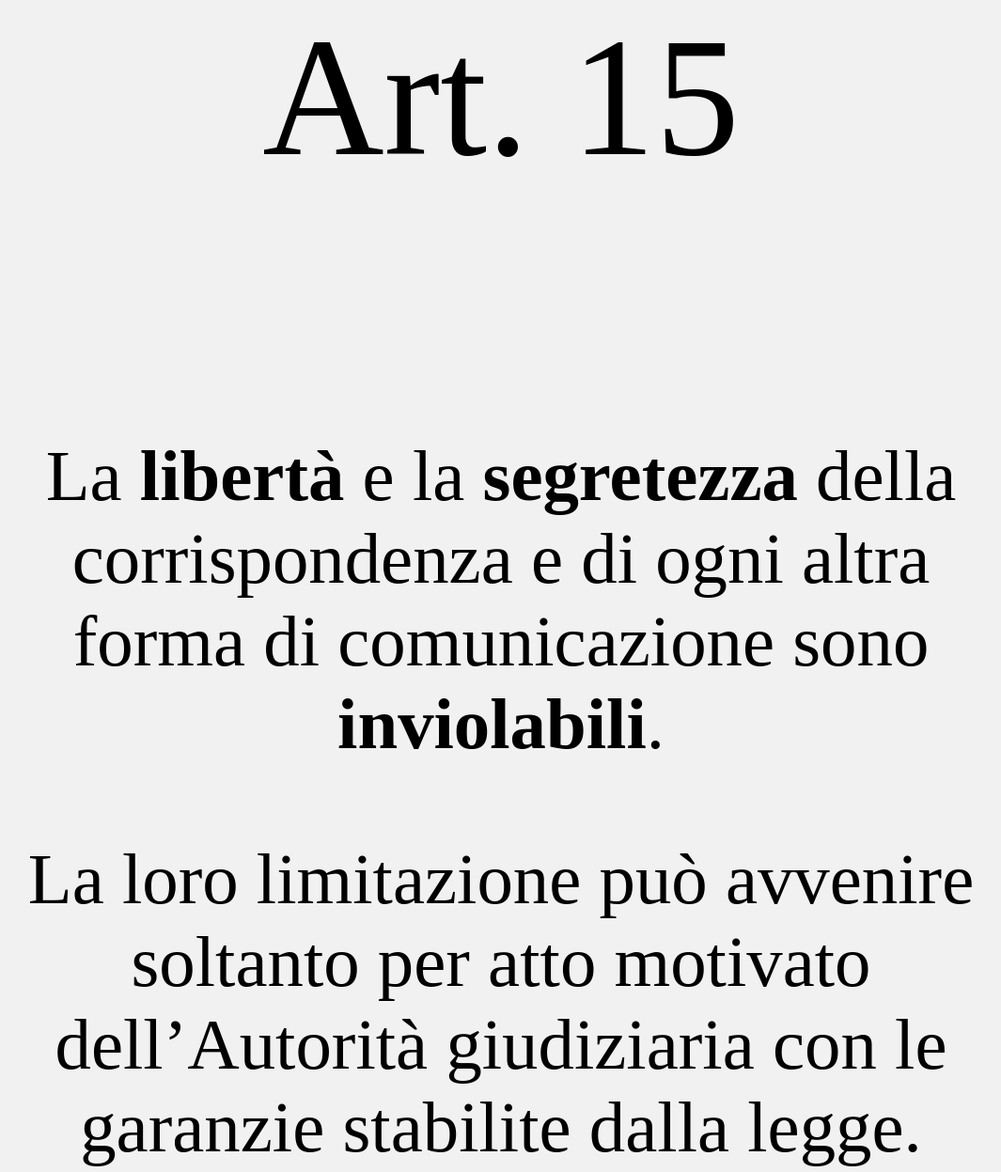
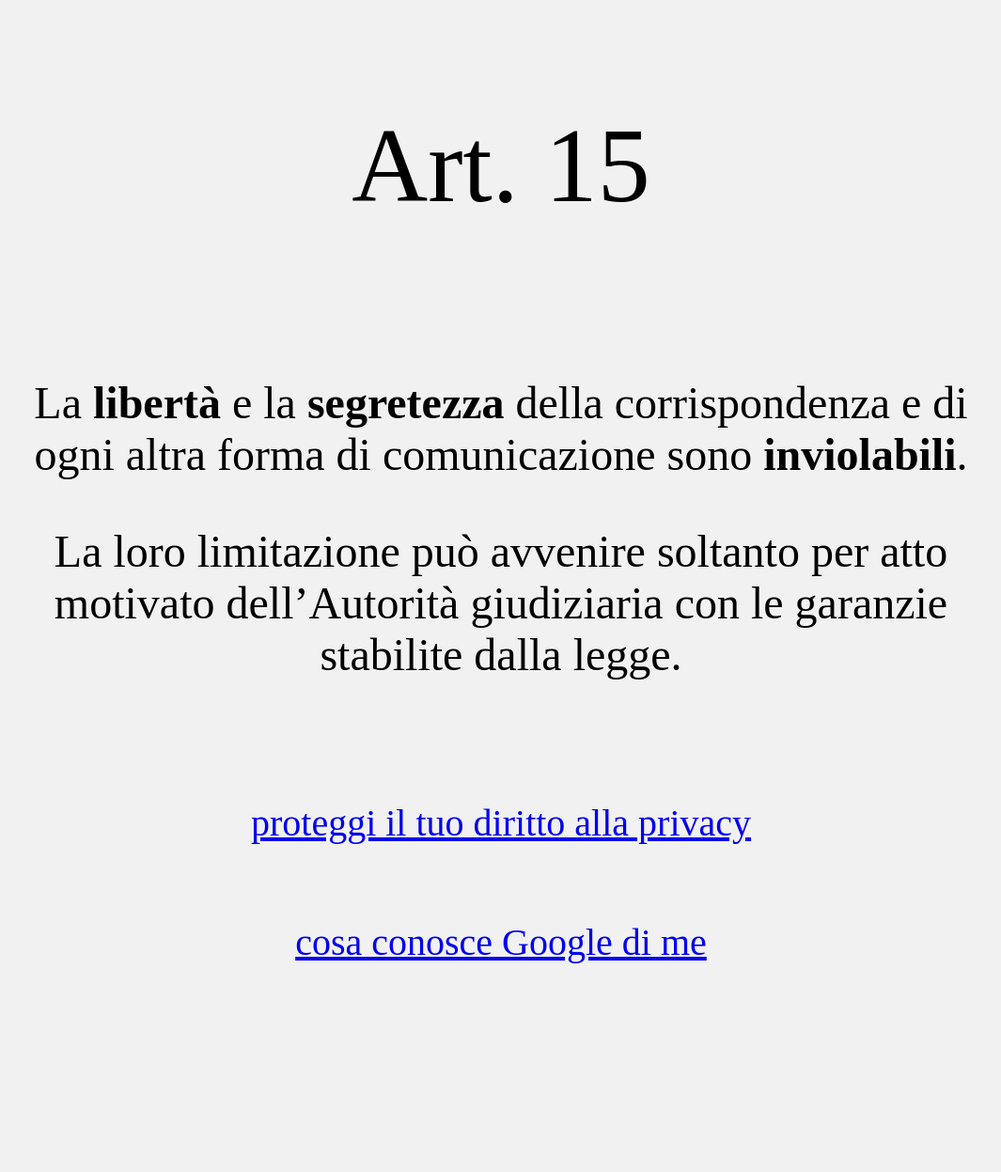
Before and after one commit to ragnilorenzo/art15, a plain HTML site: page index.html in a window 1280 px wide. Shown: the top 1247 px of the page at 94% size, without its empty margins (107-1172 px from the left). After the commit the page ends 1106 px from the top, so only its background shows below. Drawn offline with Linux system fonts and the light colour scheme.

Commit message:
fixed font sizing on desktop

```diff
--- a/index.html
+++ b/index.html
@@ -1,5 +1,6 @@
 <!DOCTYPE html>
 <html>
+<meta name="viewport" content="width=device-width, initial-scale=1.0">
 <head>
   <title>Art. 15</title>
   <link rel="stylesheet" href="style.css">
--- a/style.css
+++ b/style.css
@@ -3,21 +3,22 @@ body {
       flex-direction: column;
       align-items: center;
       justify-content: center;
-      margin: 0 auto;
-      max-width: 85%;
+      margin: auto;
       background-color: #f1f1f1;
     }
 header {
-  font-size: 14vw;
+  font-size: 14vmin;
+  margin-top: 1em;
   margin-bottom: 1em;
 }
 .testo {
-  font-size: 6vw;
+  font-size: 6vmin;
   text-align: center;
+  max-width: 80%;
 }
 .link {
   margin-top: 2em;
   margin-bottom: 2em;
   text-align: center;
-  font-size: 5vw;
+  font-size: 5vmin;
 }
```
